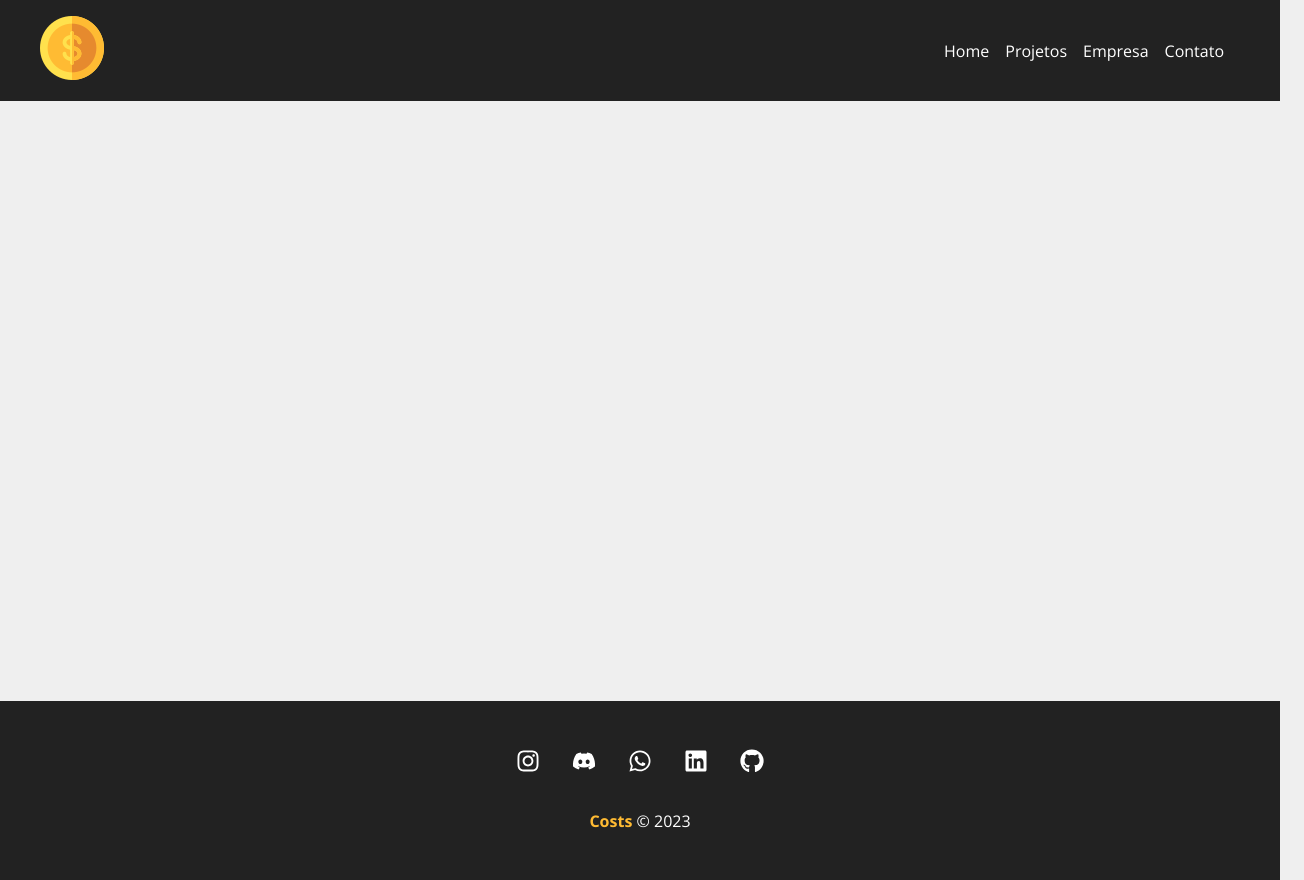
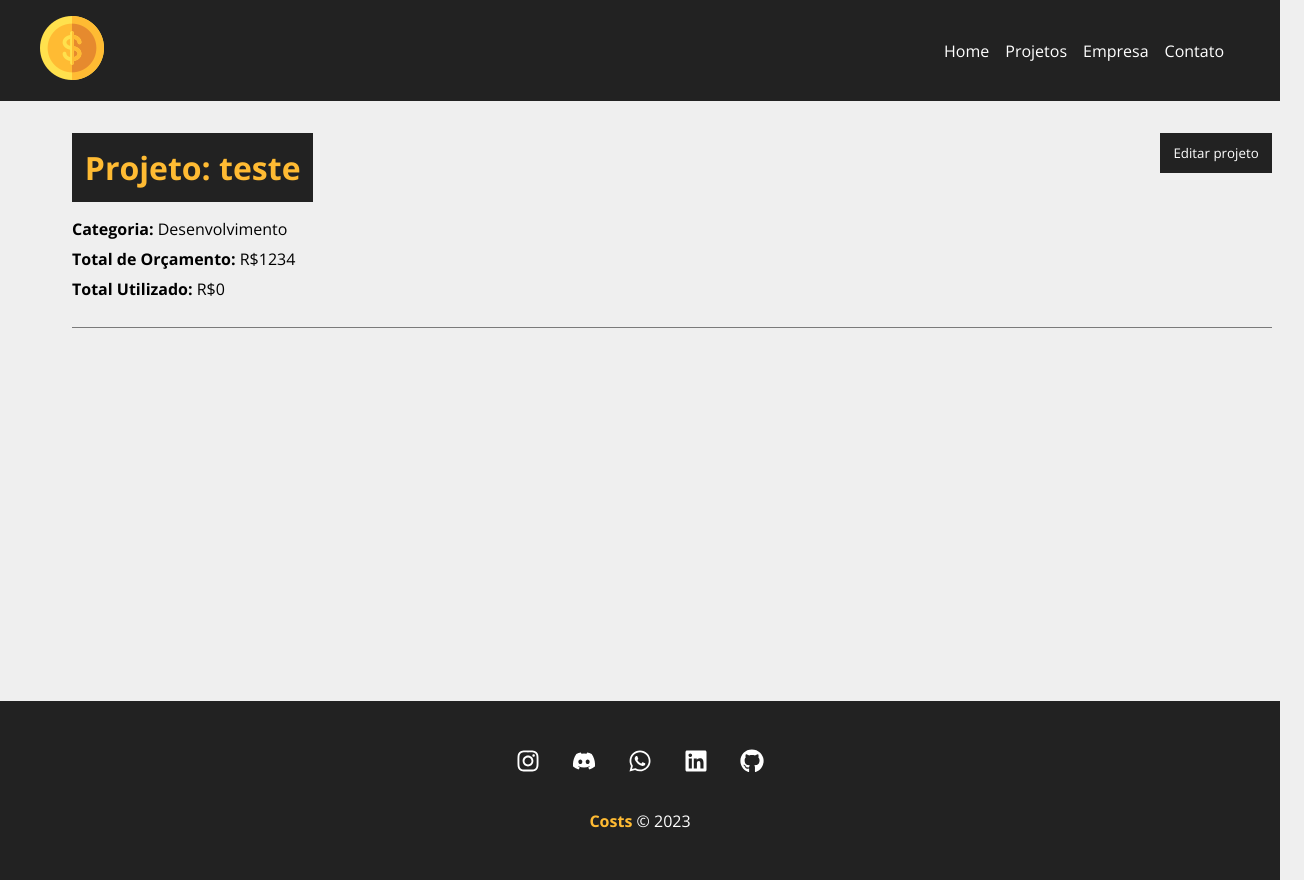
Before and after one commit to DavibernardesA/Costs, a React (Create React App) app: page /project/1 in a window 1280 px wide. Shown: the whole page, 1304 px wide, since content can reach past the window. Built offline with nearby package versions, Linux system fonts and the light colour scheme; data requests are answered from the project's data file; the HTML template or start-up script is replaced by a standard one.

Commit message:
adicionado detalhamento do projeto

```diff
--- a/src/App.js
+++ b/src/App.js
@@ -7,6 +7,7 @@
 import Container from './components/layout/Container';
 import Navbar from './components/layout/Navbar'
 import Footer from './components/layout/Footer'
+import Project from './components/pages/Project';
 
 function App() {
   return (
@@ -15,10 +16,11 @@
       <Container customClass="minHeight">
         <Routes>
           <Route path='/' caseSensitive element={<Home />} />
-          <Route path='/projects' caseSensitive element={<Projects />} />
-          <Route path='/company' caseSensitive element={<Company />} />
-          <Route path='/contact' caseSensitive element={<Contact />} />
-          <Route path='/newproject' caseSensitive element={<NewProject />} />
+          <Route path='/projects' element={<Projects />} />
+          <Route path='/company' element={<Company />} />
+          <Route path='/contact' element={<Contact />} />
+          <Route path='/newproject' element={<NewProject />} />
+          <Route path='/project/:id' element={<Project />} />
         </Routes>
       </Container>
       <Footer />
--- /dev/null
+++ b/src/components/pages/Project.js
@@ -0,0 +1,73 @@
+import styles from './Project.module.css'
+
+import { useParams } from 'react-router-dom'
+
+import { useState, useEffect } from 'react'
+import Loading from '../layout/Loading'
+import Container from '../layout/Container'
+import ProjectForm from '../project/ProjectForm'
+
+function Project() {
+
+  const { id } = useParams()
+
+  const [project, setProject] = useState({})
+  const [showProjectForm, setShowProjectForm] = useState(false)
+
+  useEffect(() => {
+    fetch(`http://localhost:5000/projects/${id}`, {
+      method: 'GET',
+      headers: {
+        'Content-Type': 'application/json'
+      }
+    })
+      .then(resp => resp.json())
+      .then(data => {
+        setProject(data)
+      })
+      .catch(err => console.log(err))
+
+  }, [id])
+
+  function toggleProjectForm() {
+    setShowProjectForm(!showProjectForm)
+  }
+
+  return (
+    <>
+      {project.name ? (
+        <div className={styles.project_details}>
+          <Container customClass="column">
+            <div className={styles.details_container}>
+              <h1>Projeto: {project.name}</h1>
+              <button className={styles.btn} onClick={toggleProjectForm}>
+                {!showProjectForm ? 'Editar projeto' : 'Fechar'}
+              </button>
+              {!showProjectForm ? (
+                <div className={styles.project_info}>
+                  <p>
+                    <span>Categoria:</span> {project.category.name}
+                  </p>
+                  <p>
+                    <span>Total de Orçamento:</span> R${project.budget}
+                  </p>
+                  <p>
+                    <span>Total Utilizado:</span> R${project.cost}
+                  </p>
+                </div>
+              ) : (
+                <div className={styles.project_info}>
+                  <ProjectForm />
+                </div>
+              )}
+            </div>
+          </Container>
+        </div>
+      ) : (
+        <Loading />
+      )}
+    </>
+  )
+}
+
+export default Project
--- /dev/null
+++ b/src/components/pages/Project.module.css
@@ -0,0 +1,48 @@
+.project_details {
+  padding: 2em;
+}
+
+.project_details h1,
+.project_details h2,
+.project_details p {
+  margin-bottom: 0.5em;
+}
+
+.project_details h1 {
+  background-color: #222;
+  color: #ffbb33;
+  padding: 0.4em;
+}
+
+.project_details span {
+  font-weight: bold;
+}
+
+.details_container,
+.service_form_container {
+  border-bottom: 1px solid #7a7a7a;
+  margin-bottom: 1.2em;
+  padding-bottom: 1.2em;
+  display: flex;
+  justify-content: space-between;
+  flex-wrap: wrap;
+}
+
+.btn {
+  background-color: #222;
+  color: #fff;
+  padding: 0.5em 1em;
+  text-decoration: none;
+  transition: 0.5s;
+  cursor: pointer;
+  max-height: 40px;
+  border: none;
+}
+
+.btn:hover {
+  color: #ffbb33;
+}
+
+.project_info {
+  width: 100%;
+}
--- a/src/components/project/ProjectCard.js
+++ b/src/components/project/ProjectCard.js
@@ -1,7 +1,7 @@
 import styles from './ProjectCard.module.css';
 import { Link } from 'react-router-dom';
 import { BsPencil, BsFillTrashFill } from 'react-icons/bs';
-import { ToastContainer, toast } from 'react-toastify';
+import { toast } from 'react-toastify';
 import 'react-toastify/dist/ReactToastify.css';
 
 function ProjectCard({ id, name, budget, category, handleRemove }) {
@@ -22,7 +22,7 @@
         <span className={`${styles[category.toLowerCase()]}`}></span> {category}
       </p>
       <div className={styles.project_card_actions}>
-        <Link to='/'>
+        <Link to={`/project/${id}`}>
           <BsPencil /> Editar
         </Link>
         <button onClick={remove} >
```
